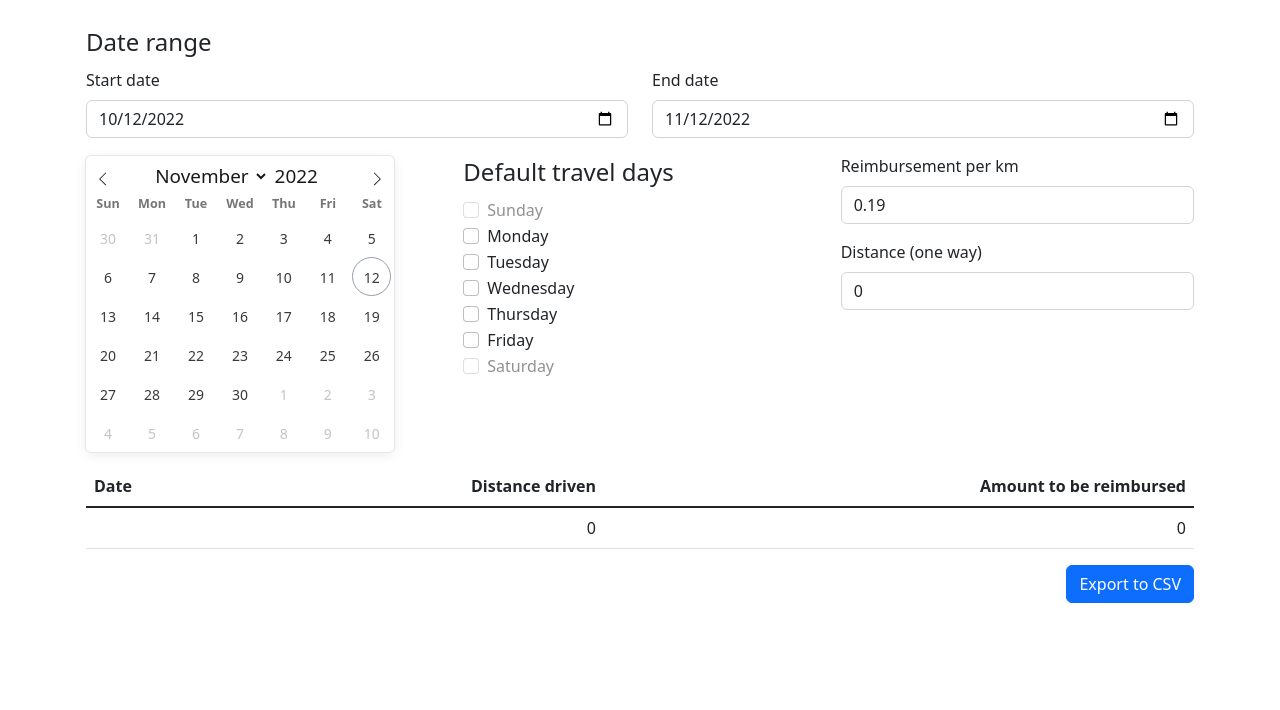
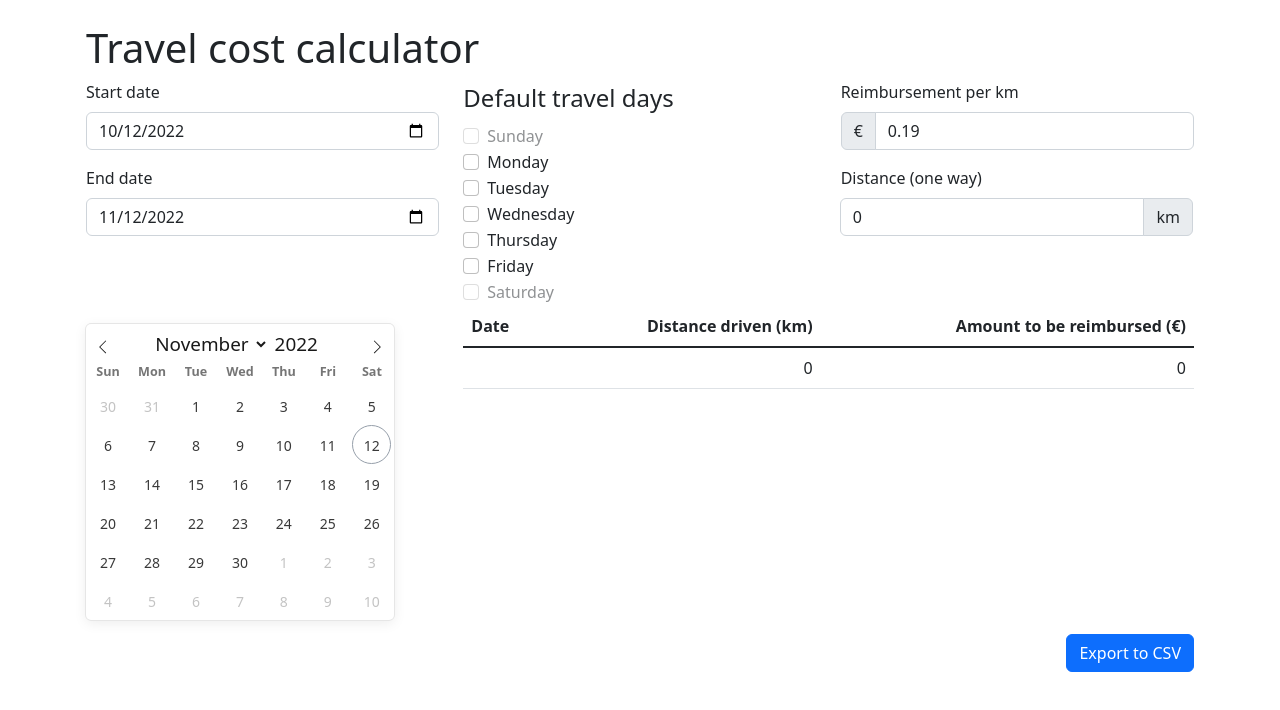
Before and after one commit to marcovdb/travelcost-calculator, a Vue app: page / in a window 1280 px wide. Shown: the top 710 px of the page. Built offline with nearby package versions, Linux system fonts and the light colour scheme.

Commit message:
Change layout

```diff
--- a/index.html
+++ b/index.html
@@ -4,7 +4,7 @@
     <meta charset="UTF-8" />
     <link rel="icon" href="/favicon.ico" />
     <meta name="viewport" content="width=device-width, initial-scale=1.0" />
-    <title>Caclulator</title>
+    <title>Calculator</title>
   </head>
   <body>
     <div id="app"></div>
--- a/src/App.vue
+++ b/src/App.vue
@@ -58,11 +58,11 @@ const exportToCsv = () => {
 
 <template>
   <div class="container py-4 px-3 mx-auto">
+    <h1>Travel cost calculator</h1>
     <form autocomplete="off">
-      <fieldset>
-        <legend>Date range</legend>
       <div class="row">
-          <div class="col-6 mb-3">
+        <div class="col-md-4">
+          <div class="mb-3">
             <label for="startdate" class="form-label">Start date</label>
             <input
               id="startdate"
@@ -71,7 +71,7 @@ const exportToCsv = () => {
               v-model="start"
             />
           </div>
-          <div class="col-6 mb-3">
+          <div class="mb-3">
             <label for="enddate" class="form-label">End date</label>
             <input
               id="enddate"
@@ -81,23 +81,16 @@ const exportToCsv = () => {
             />
           </div>
         </div>
-      </fieldset>
-      <div class="row">
-        <div class="col-4">
-          <DatePicker
-            :range="range"
-            :travel-days="travelDays"
-            @update:travelDates="setTravelDates"
-          />
-        </div>
-        <div class="col-4">
+        <div class="col-md-4">
           <TravelDays @update:TravelDays="setTravelDays" />
         </div>
-        <div class="col-4">
+        <div class="col-md-4">
           <div class="mb-3">
             <label class="form-label" for="reimbursement"
               >Reimbursement per km</label
             >
+            <div class="input-group">
+              <span class="input-group-text">€</span>
               <input
                 id="reimbursement"
                 class="form-control"
@@ -105,25 +98,36 @@ const exportToCsv = () => {
                 v-model="reimbursement"
               />
             </div>
-          <div class="mb-3">
+          </div>
+          <div class="input-group mb-3">
             <label class="form-label" for="distance">Distance (one way)</label>
+            <div class="input-group">
               <input
                 id="distance"
                 class="form-control"
                 type="number"
                 v-model="distance"
               />
+              <span class="input-group-text">km</span>
+            </div>
           </div>
         </div>
       </div>
       <div class="row">
-        <div class="col-12">
+        <div class="col-md-4 mt-3">
+          <DatePicker
+            :range="range"
+            :travel-days="travelDays"
+            @update:travelDates="setTravelDates"
+          />
+        </div>
+        <div class="col-md-8">
           <table class="table">
             <thead>
               <tr>
                 <th>Date</th>
-                <th class="text-end">Distance driven</th>
-                <th class="text-end">Amount to be reimbursed</th>
+                <th class="text-end">Distance driven (km)</th>
+                <th class="text-end">Amount to be reimbursed (€)</th>
               </tr>
             </thead>
             <tfoot class="table-group-divider">
```
Lines whose indentation alone changed are shown as unchanged.
